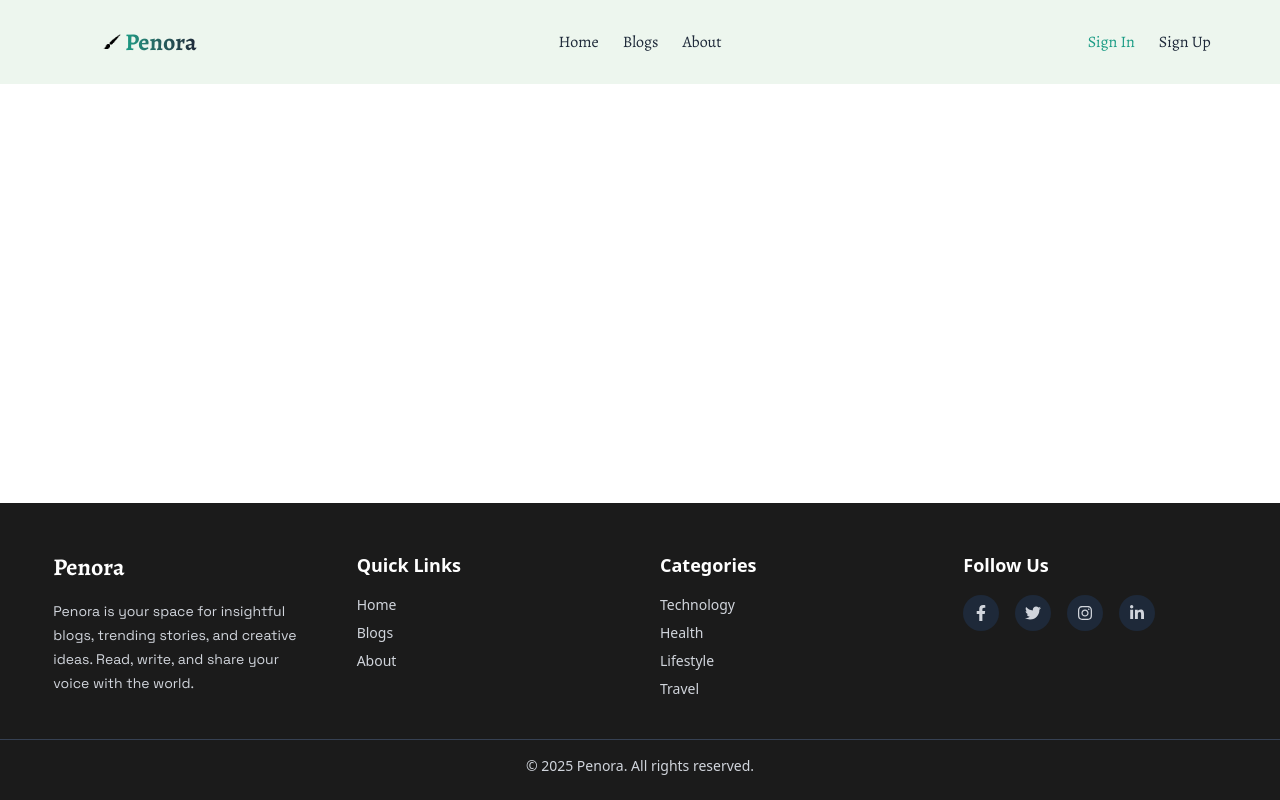
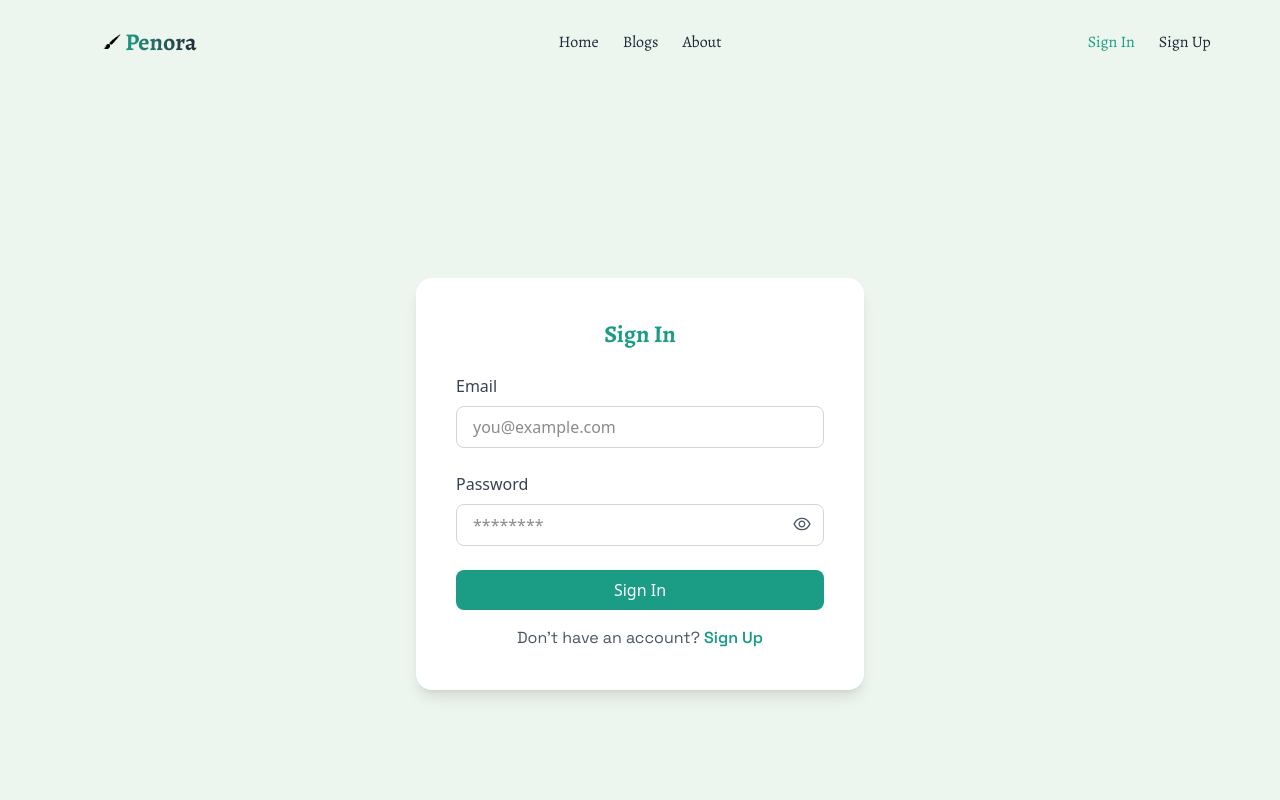
Before and after one commit to tasninanika/Penora-Client, a React (Vite) app: page /signin in a window 1280 px wide. Shown: the top 800 px of the page. Built offline with nearby package versions, Linux system fonts and the light colour scheme; a web font is replaced by a local one.

Commit message:
sign in page added

```diff
--- a/src/pages/Signin.jsx
+++ b/src/pages/Signin.jsx
@@ -1,7 +1,82 @@
-import React from "react";
+import { useState } from "react";
+import { AiOutlineEye, AiOutlineEyeInvisible } from "react-icons/ai";
+import { NavLink } from "react-router-dom";
 
 const SignIn = () => {
-  return <div></div>;
+  const [email, setEmail] = useState("");
+  const [password, setPassword] = useState("");
+  const [showPassword, setShowPassword] = useState(false);
+
+  const handleSubmit = (e) => {
+    e.preventDefault();
+    console.log("Email:", email);
+    console.log("Password:", password);
+  };
+
+  return (
+    <div className="flex items-center justify-center min-h-screen bg-[#edf6ee]">
+      <div className="bg-white p-10 rounded-2xl shadow-lg w-full max-w-md">
+        <h2 className="text-2xl font-bold mb-6 text-[#1b9c85] text-center">
+          Sign In
+        </h2>
+        <form onSubmit={handleSubmit} className="space-y-6">
+          {/* Email Field */}
+          <div>
+            <label className="block text-gray-700 mb-2">Email</label>
+            <input
+              type="email"
+              value={email}
+              onChange={(e) => setEmail(e.target.value)}
+              placeholder="you@example.com"
+              className="w-full border border-gray-300 px-4 py-2 rounded-lg focus:outline-none focus:ring-2 focus:ring-[#1b9c85]"
+              required
+            />
+          </div>
+
+          {/* Password Field */}
+          <div className="relative">
+            <label className="block text-gray-700 mb-2">Password</label>
+            <input
+              type={showPassword ? "text" : "password"}
+              value={password}
+              onChange={(e) => setPassword(e.target.value)}
+              placeholder="********"
+              className="w-full border border-gray-300 px-4 py-2 rounded-lg focus:outline-none focus:ring-2 focus:ring-[#1b9c85] pr-10"
+              required
+            />
+            <span
+              className="absolute right-3 top-13 transform -translate-y-1/2 text-gray-600 cursor-pointer"
+              onClick={() => setShowPassword(!showPassword)}
+            >
+              {showPassword ? (
+                <AiOutlineEyeInvisible size={20} />
+              ) : (
+                <AiOutlineEye size={20} />
+              )}
+            </span>
+          </div>
+
+          {/* Submit Button */}
+          <button
+            type="submit"
+            className="w-full bg-[#1b9c85] text-white py-2 rounded-lg hover:bg-[#159676] transition-colors duration-300"
+          >
+            Sign In
+          </button>
+        </form>
+
+        <p className="mt-4 text-center text-gray-600">
+          Don't have an account?{" "}
+          <NavLink
+            to="/signup"
+            className="text-[#1b9c85] font-semibold hover:underline"
+          >
+            Sign Up
+          </NavLink>
+        </p>
+      </div>
+    </div>
+  );
 };
 
 export default SignIn;
```
